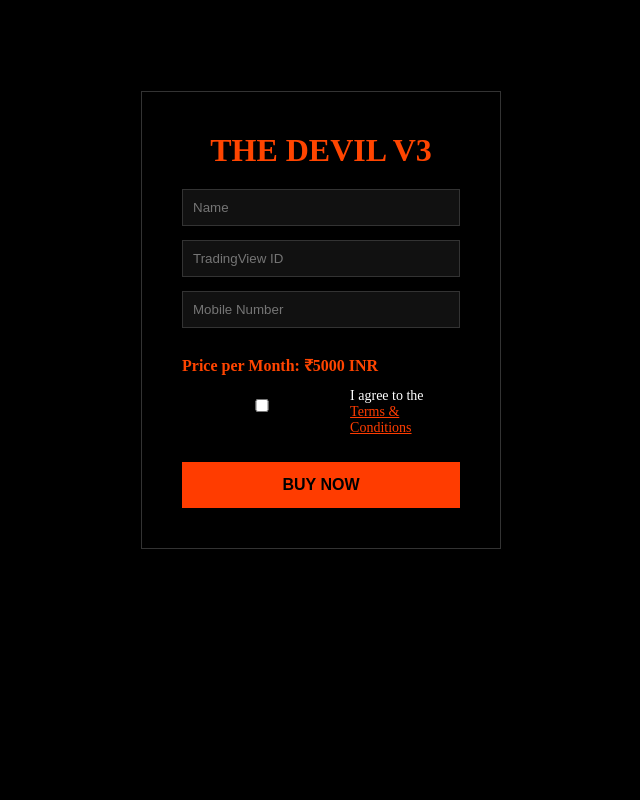
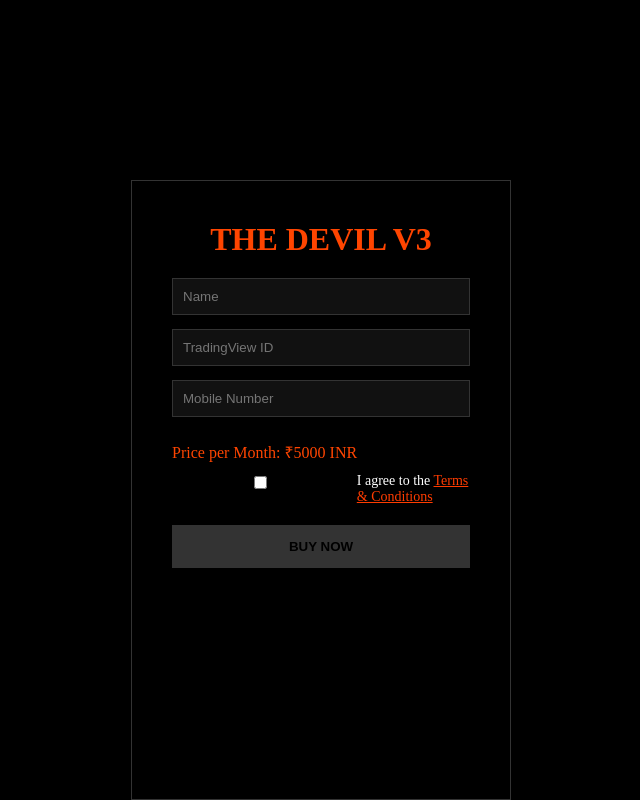
Before and after one commit to prabhakar9585/thedeviltrades-clean, a Next.js app: page /purchase/devil-v3 in a window 1280 px wide. Shown: the whole page, without its empty margins (319-959 px from the left). Built offline with nearby package versions, Linux system fonts and the light colour scheme.

Commit message:
Fix header overlap and restore layout

```diff
--- a/styles/globals.css
+++ b/styles/globals.css
@@ -15,9 +15,11 @@
 .site-header {
   background: #f7efdf;
   padding: 12px 40px;
-  position: sticky;
+  position: fixed;          /* IMPORTANT */
   top: 0;
-  z-index: 1000;
+  left: 0;
+  width: 100%;
+  z-index: 9999;            /* ALWAYS ON TOP */
 }
 
 .header-inner {
@@ -34,7 +36,6 @@
 
 .logo-wrap img {
   height: 120px;
-  width: auto;
 }
 
 .brand-text {
@@ -45,7 +46,7 @@
   white-space: nowrap;
 }
 
-/* ================= NAV ================= */
+/* NAV */
 .nav {
   display: flex;
   align-items: center;
@@ -60,7 +61,7 @@
   text-decoration: none;
 }
 
-/* ================= DROPDOWN ================= */
+/* DROPDOWN */
 .dropdown {
   position: relative;
 }
@@ -72,7 +73,7 @@
   background: #111;
   padding: 6px;
   display: none;
-  min-width: 160px;
+  min-width: 180px;
 }
 
 .dropdown:hover .dropdown-menu {
@@ -91,7 +92,8 @@
 
 /* ================= HOME HERO ================= */
 .home-hero {
-  height: 100vh;
+  min-height: 100vh;
+  padding-top: 160px;       /* HEADER SPACE */
   width: 100%;
   background-image: url("/devil-bg.jpg");
   background-size: cover;
@@ -108,8 +110,8 @@
   position: relative;
   background: linear-gradient(
     to bottom,
-    rgba(0, 0, 0, 0.15),
-    rgba(0, 0, 0, 0.55)
+    rgba(0, 0, 0, 0.2),
+    rgba(0, 0, 0, 0.6)
   );
 }
 
@@ -124,53 +126,31 @@
 }
 
 .bottom-text p {
-  color: #ffffff;
+  color: #fff;
   font-size: 18px;
   line-height: 1.6;
 }
 
-/* ================= COURSES ================= */
-.coming-soon {
-  height: calc(100vh - 160px);
-  display: flex;
-  align-items: center;
-  justify-content: center;
-  background: #000;
-}
-
-.coming-soon img {
-  max-width: 90%;
-  max-height: 90%;
-  object-fit: contain;
-}
-
 /* ================= PURCHASE ================= */
 .purchase-wrap {
-  min-height: calc(100vh - 160px);
+  min-height: 100vh;
+  padding-top: 180px;       /* HEADER SPACE */
   display: flex;
-  align-items: center;
   justify-content: center;
   background: #000;
 }
 
 .purchase-card {
-  background: rgba(0, 0, 0, 0.85);
+  background: rgba(0,0,0,0.85);
   border: 1px solid #333;
   padding: 40px;
-  width: 360px;
-  color: #fff;
+  width: 380px;
 }
 
 .purchase-card h1 {
   color: #ff4500;
   text-align: center;
   margin-bottom: 20px;
-}
-
-.purchase-card label {
-  font-size: 14px;
-  margin-bottom: 4px;
-  display: block;
 }
 
 .purchase-card input {
@@ -184,8 +164,7 @@
 
 .price {
   color: #ff4500;
-  margin: 12px 0;
-  font-weight: bold;
+  margin: 10px 0;
 }
 
 .terms {
@@ -193,7 +172,6 @@
   gap: 8px;
   font-size: 14px;
   align-items: center;
-  margin-bottom: 12px;
 }
 
 .terms a {
@@ -201,17 +179,23 @@
   text-decoration: underline;
 }
 
-/* ================= BUY NOW (ALWAYS ENABLED) ================= */
 .buy-btn {
   width: 100%;
   padding: 14px;
-  margin-top: 14px;
-  background: #ff3c00;
+  margin-top: 20px;
+  background: #555;
   border: none;
   color: #000;
   font-weight: bold;
-  font-size: 16px;
+  cursor: not-allowed;
+  opacity: 0.6;
+}
+
+.buy-btn.active {
+  background: #ff3c00;
+  color: #000;
   cursor: pointer;
+  opacity: 1;
 }
 
 /* ================= FOOTER ================= */
@@ -219,6 +203,8 @@
   background: #000;
   color: #aaa;
   text-align: center;
-  padding: 14px;
+  padding: 16px;
   font-size: 13px;
+  position: relative;
+  z-index: 10;
 }
```
